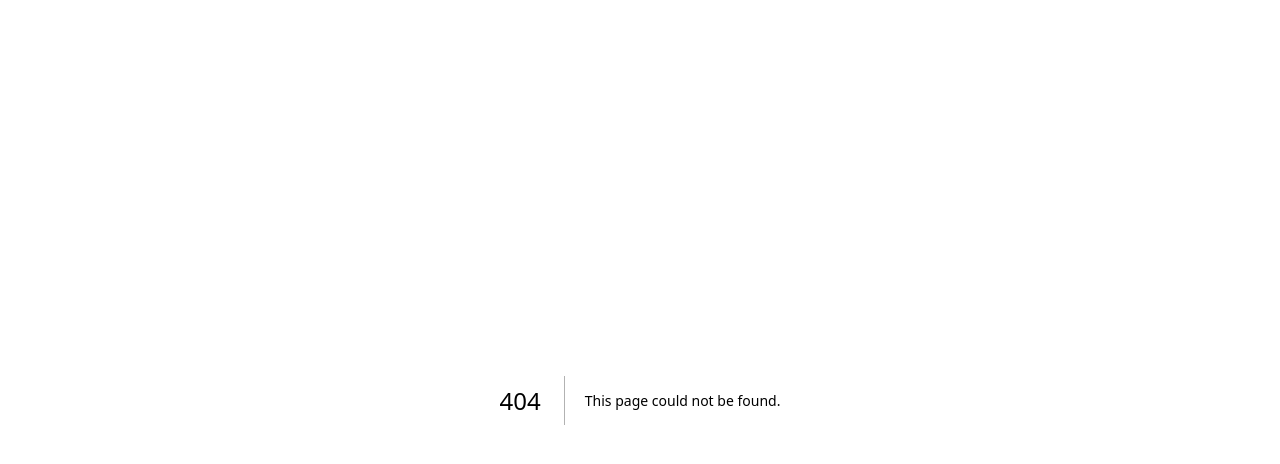
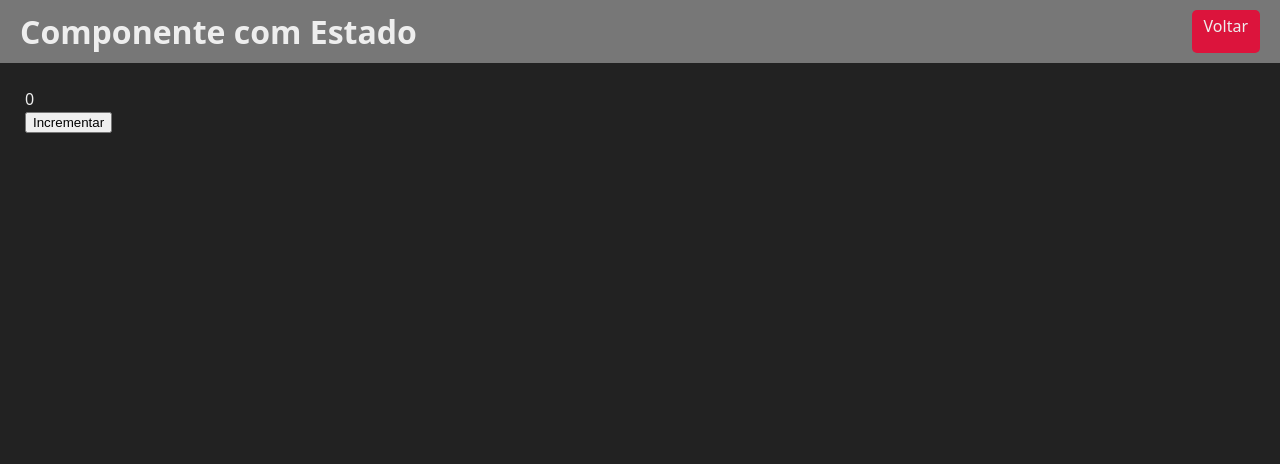
Before and after one commit to Jaoovit/foundations, a Next.js app: page /estado in a window 1280 px wide. Before the commit this address had no page. Shown: the top 464 px of the page. Built offline with nearby package versions, Linux system fonts and the light colour scheme.

Commit message:
create a button in 'estado' page

```diff
--- /dev/null
+++ b/src/pages/estado.jsx
@@ -0,0 +1,19 @@
+import { useState } from "react";
+import Layout from "../components/Layout";
+
+export default function Estado() {
+    const [numero, setNumero] = useState(0)
+
+    function incrementar() {
+        setNumero(numero + 1)
+    }
+
+    return (
+        <Layout titulo="Componente com Estado">
+            <div>{numero}</div>
+            <button onClick={incrementar}>Incrementar</button>
+        </Layout>
+
+
+    )
+}
--- a/src/pages/index.jsx
+++ b/src/pages/index.jsx
@@ -14,6 +14,7 @@
             <Navegador texto="JSX" destino="/jsx" cor="crimson" />
             <Navegador texto="Navegação #01" destino="/navegacao" cor="green"/>
             <Navegador texto="Navegação #02" destino="/cliente/sp-2/321" cor="blue"/>
+            <Navegador texto="Componente com Estado" destino="/estado" cor="pink"/>
         </div>
     )
 }
```
